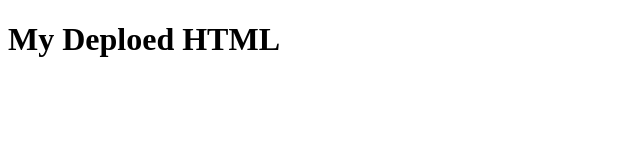
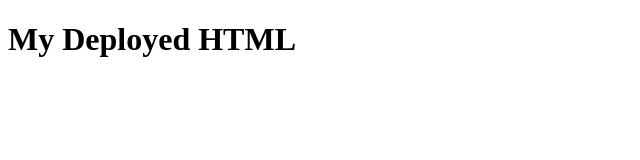
Before and after one commit to VictoriaSavannah-FS/githubPages, a plain HTML site: page index.html in a window 1280 px wide. Shown: the full height of the page, 0-640 px from the left. Drawn offline with Linux system fonts and the light colour scheme.

Commit message:
Update index.html

```diff
--- a/index.html
+++ b/index.html
@@ -6,6 +6,6 @@
     <title>Github Pages Demo</title>
   </head>
   <body>
-    <h1>My Deploed HTML</h1>
+    <h1>My Deployed HTML</h1>
   </body>
 </html>
```
